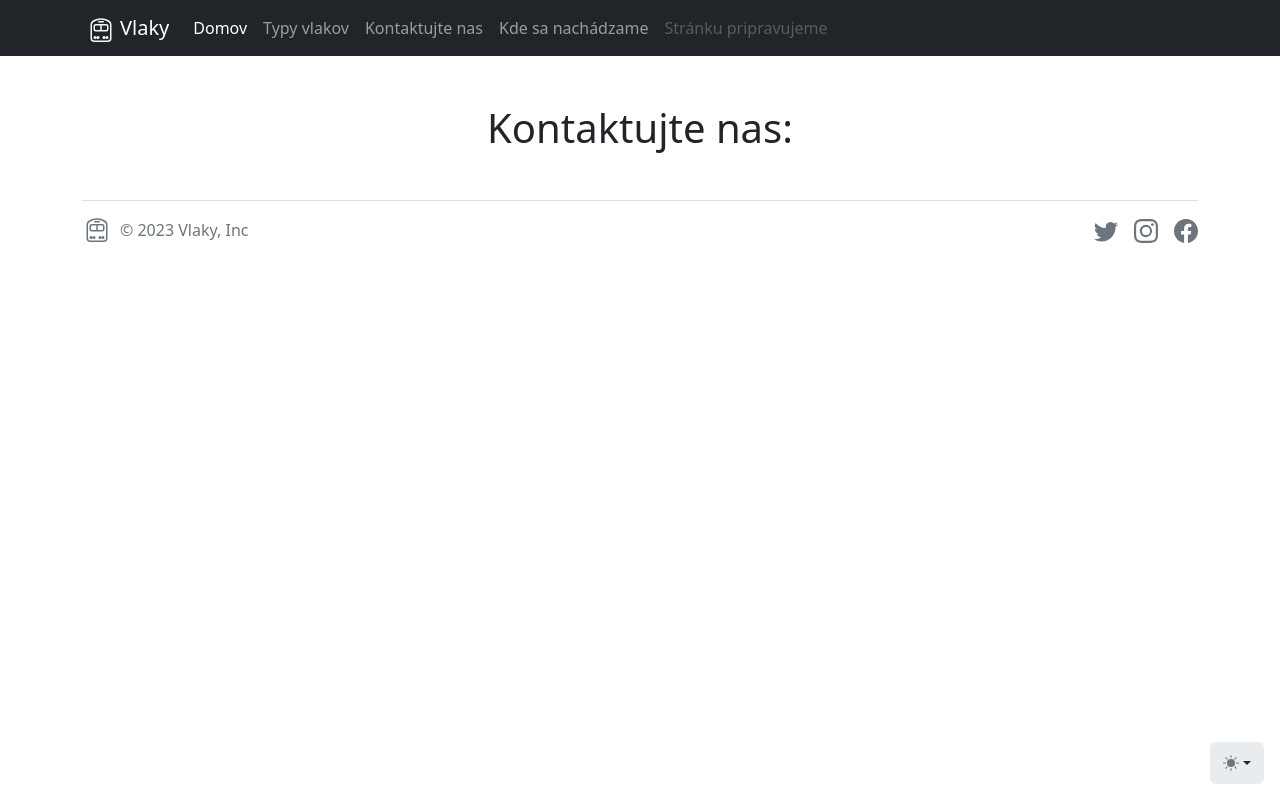
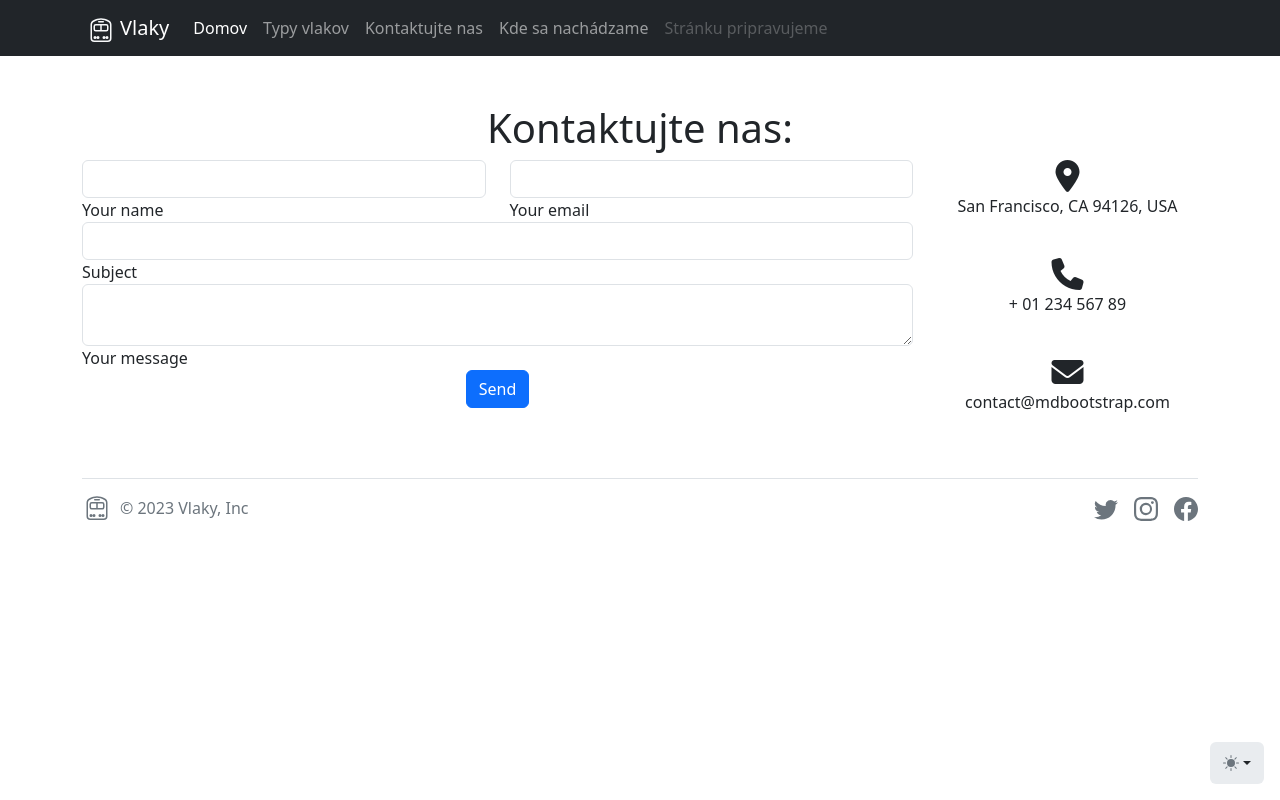
Before and after one commit to StronglyHoldTV/stanka-inf, a website: page contact.html in a window 1280 px wide. Drawn offline with nearby package versions, Linux system fonts and the light colour scheme.

Commit message:
1 file modified

```diff
--- a/contact.html
+++ b/contact.html
@@ -107,6 +107,114 @@
 
     <div class="container my-5">
       <h1 class="text-center">Kontaktujte nas:</h1>
+      <div class="row">
+        <!--Grid column-->
+        <div class="col-md-9 mb-md-0 mb-5">
+          <form
+            id="contact-form"
+            name="contact-form"
+            action="mail.php"
+            method="POST"
+          >
+            <!--Grid row-->
+            <div class="row">
+              <!--Grid column-->
+              <div class="col-md-6">
+                <div class="md-form mb-0">
+                  <input
+                    type="text"
+                    id="name"
+                    name="name"
+                    class="form-control"
+                  />
+                  <label for="name" class="">Your name</label>
+                </div>
+              </div>
+              <!--Grid column-->
+
+              <!--Grid column-->
+              <div class="col-md-6">
+                <div class="md-form mb-0">
+                  <input
+                    type="text"
+                    id="email"
+                    name="email"
+                    class="form-control"
+                  />
+                  <label for="email" class="">Your email</label>
+                </div>
+              </div>
+              <!--Grid column-->
+            </div>
+            <!--Grid row-->
+
+            <!--Grid row-->
+            <div class="row">
+              <div class="col-md-12">
+                <div class="md-form mb-0">
+                  <input
+                    type="text"
+                    id="subject"
+                    name="subject"
+                    class="form-control"
+                  />
+                  <label for="subject" class="">Subject</label>
+                </div>
+              </div>
+            </div>
+            <!--Grid row-->
+
+            <!--Grid row-->
+            <div class="row">
+              <!--Grid column-->
+              <div class="col-md-12">
+                <div class="md-form">
+                  <textarea
+                    type="text"
+                    id="message"
+                    name="message"
+                    rows="2"
+                    class="form-control md-textarea"
+                  ></textarea>
+                  <label for="message">Your message</label>
+                </div>
+              </div>
+            </div>
+            <!--Grid row-->
+          </form>
+
+          <div class="text-center text-md-left">
+            <a
+              class="btn btn-primary"
+              onclick="document.getElementById('contact-form').submit();"
+              >Send</a
+            >
+          </div>
+          <div class="status"></div>
+        </div>
+        <!--Grid column-->
+
+        <!--Grid column-->
+        <div class="col-md-3 text-center">
+          <ul class="list-unstyled mb-0">
+            <li>
+              <i class="fas fa-map-marker-alt fa-2x"></i>
+              <p>San Francisco, CA 94126, USA</p>
+            </li>
+
+            <li>
+              <i class="fas fa-phone mt-4 fa-2x"></i>
+              <p>+ 01 234 567 89</p>
+            </li>
+
+            <li>
+              <i class="fas fa-envelope mt-4 fa-2x"></i>
+              <p>contact@mdbootstrap.com</p>
+            </li>
+          </ul>
+        </div>
+        <!--Grid column-->
+      </div>
     </div>
 
     <div class="container">
```
